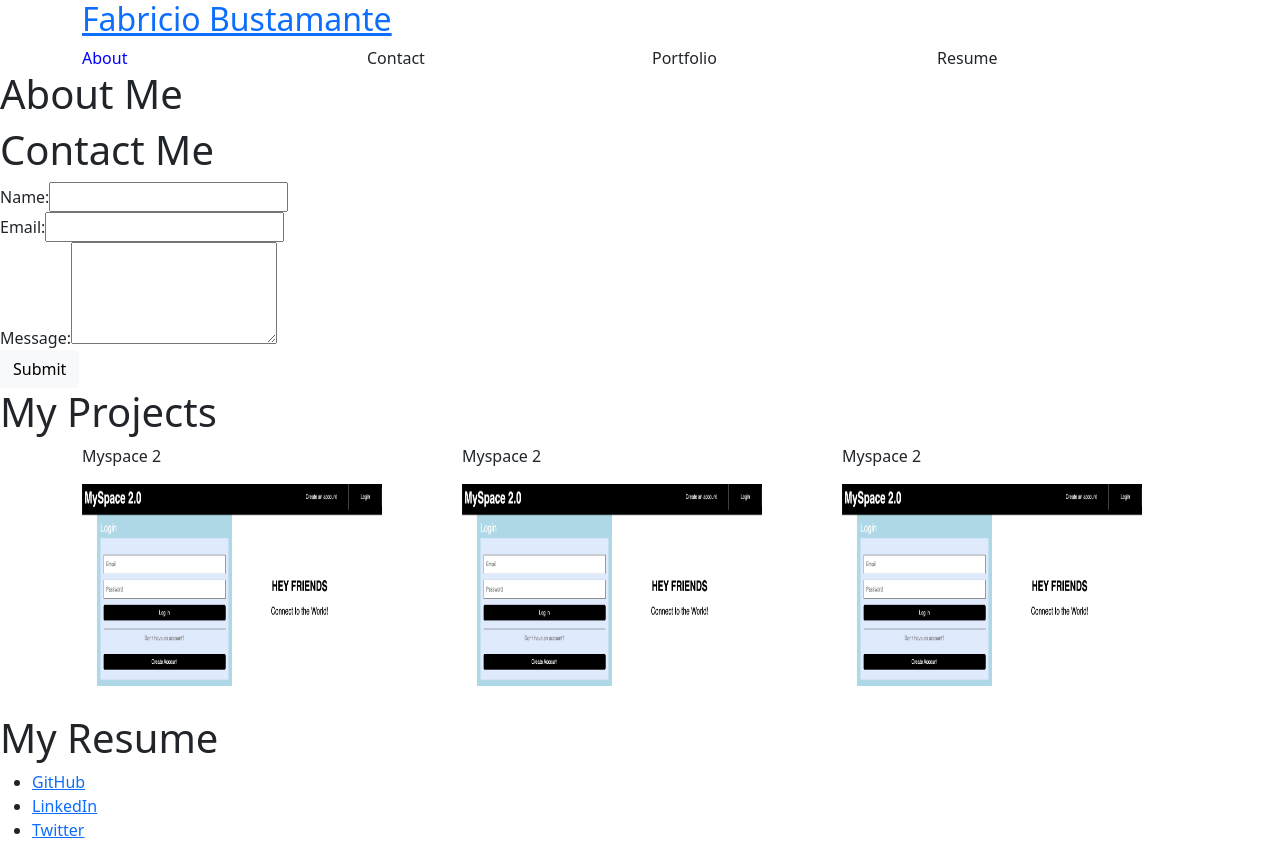
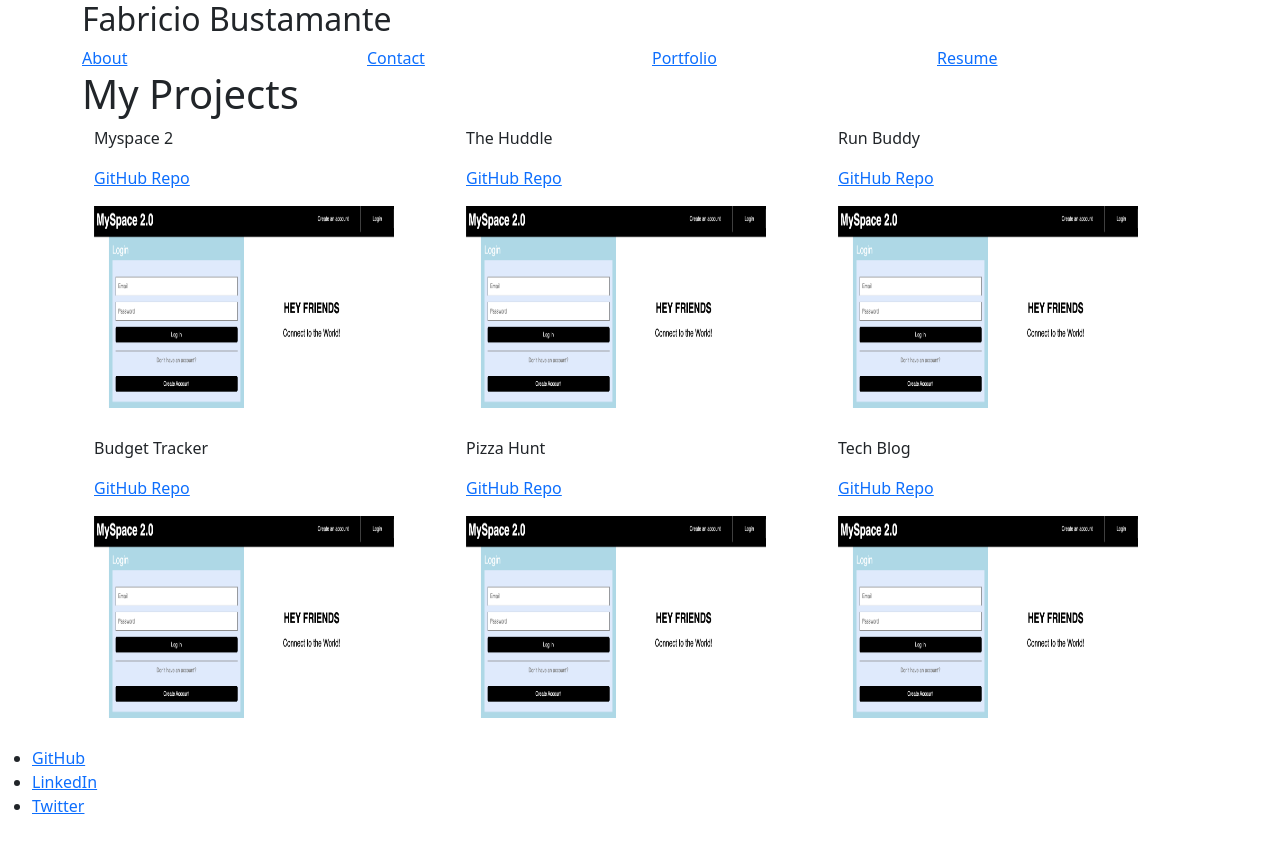
Before and after one commit to fab1214/React-Portfolio, a React (Create React App) app: page /Portfolio in a window 1280 px wide. After the commit the page ends 834 px from the top, so only its background shows below. Built offline with nearby package versions, Linux system fonts and the light colour scheme.

Commit message:
use react router for MPA experience, add projects to portfolio component

```diff
--- a/package.json
+++ b/package.json
@@ -9,6 +9,7 @@
     "bootstrap": "^5.1.3",
     "react": "^17.0.2",
     "react-dom": "^17.0.2",
+    "react-router-dom": "^5.3.0",
     "react-scripts": "5.0.0",
     "web-vitals": "^2.1.3"
   },
--- a/src/App.js
+++ b/src/App.js
@@ -1,4 +1,5 @@
 import React, {useState} from 'react';
+import {BrowserRouter, Route} from 'react-router-dom';
 import 'bootstrap/dist/css/bootstrap.min.css';
 import Nav from './components/Nav';
 import About from './components/About';
@@ -27,19 +28,25 @@ function App() {
   const [currentSection, setCurrentSection] = useState(sections[0]);
 
   return (
+      <BrowserRouter>
     <div>
       <Nav
       sections={sections}
       currentSection={currentSection}
       setCurrentSection={setCurrentSection} />
       <main>
-      <About />
-      <Contact />
-      <Portfolio />
-      <Resume />
+        <div className="container">
+          <Route exact path='/About' component={About} />
+          <Route exact path='/Contact' component={Contact} />
+          <Route exact path='/Portfolio' component={Portfolio} />
+          <Route exact path='/Resume' component={Resume} />
+
+          {/* <Route component={About} /> */}
+        </div>
       <Footer />
       </main>
     </div>
+    </BrowserRouter>
   );
 }
 
--- a/src/components/Nav/index.js
+++ b/src/components/Nav/index.js
@@ -1,4 +1,5 @@
 import React, {useEffect} from "react";
+import { Link } from 'react-router-dom';
 
 const Nav = (props) => {
   const {
@@ -17,7 +18,7 @@ const Nav = (props) => {
       <div className="container">
         <div className="row">
           <h2>
-            <a href="/">Fabricio Bustamante</a>
+            Fabricio Bustamante
           </h2>
         </div>
         <nav>
@@ -32,7 +33,7 @@ const Nav = (props) => {
                   className={`col ${currentSection.name === section.name && 'navActive'}`} key={section.name}
                   onClick={() => { setCurrentSection(section)}}
                 >
-                  {section.name}
+                  <Link to={`${section.name}`}>{section.name}</Link>
                 </div>
               ))}
             </div>
--- a/src/components/Portfolio/index.js
+++ b/src/components/Portfolio/index.js
@@ -1,61 +1,66 @@
 import React from "react";
-import photo from "../../assets/project thumbnail/myspace-2.png";
+import photo from "../../assets/project-thumbnail/myspace-2.png";
 
 const Portfolio = () => {
   //declare object to hold projects
-  const projects = {
+  const projects = [
+  {
     name: "Myspace 2",
     url: "https://secure-falls-17879.herokuapp.com/login",
-  };
+    alt: 'myspace 2 app',
+    repo: "https://github.com/fab1214/MySpace-2"
+  },
+  {
+    name: "The Huddle",
+    url: "https://markgranade.github.io/the-huddle/",
+    alt: 'the huddle app',
+    repo: "https://github.com/MarkGranade/the-huddle"
+  },
+  {
+    name: "Run Buddy",
+    url: "https://fab1214.github.io/run-buddy-/",
+    alt: 'run buddy app',
+    repo: "https://github.com/fab1214/run-buddy-"
+  },
+  {
+    name: "Budget Tracker",
+    url: "https://stormy-stream-94592.herokuapp.com/",
+    app: 'budget tracker app',
+    repo: "https://github.com/fab1214/Budget-Tracker"
+  },
+  {
+    name: "Pizza Hunt",
+    url: "https://mighty-retreat-87057.herokuapp.com/",
+    alt: 'pizza app',
+    repo: "https://github.com/fab1214/pizza-hunt"
+  },
+  {
+    name: "Tech Blog",
+    url: "https://aqueous-tundra-44491.herokuapp.com/",
+    alt: 'tech blog',
+    repo: "https://github.com/fab1214/MVC-Tech-Blog"
+  }
+  ];
 
   return (
     <section>
       <h1>My Projects</h1>
       <div className="container">
         <div className="row">
-
+        {projects.map((project) => (
         <div className="col-4">
-            <p>{projects.name}</p>
-            <div>
-              <a href={projects.url}>
+        <p>{project.name}</p>
+        <a href={project.repo}><p>GitHub Repo</p></a>
+          <a href={project.url}>
             <img
               src={photo}
-                  alt="myspace 2 app"
+              alt={project.alt}
               width="300px"
               height="230px"
             />
           </a>
         </div>
-          </div>
-
-          <div className="col-4">
-            <p>{projects.name}</p>
-            <div>
-              <a href={projects.url}>
-                <img
-                  src={photo}
-                  alt="myspace 2 app"
-                  width="300px"
-                  height="230px"
-                />
-              </a>
-            </div>
-          </div>
-
-          <div className="col-4">
-            <p>{projects.name}</p>
-            <div>
-              <a href={projects.url}>
-                <img
-                  src={photo}
-                  alt="myspace 2 app"
-                  width="300px"
-                  height="230px"
-                />
-              </a>
-            </div>
-          </div>
-
+        ))}
       </div>
      </div>
     </section>
```
Also changed, not shown: src/assets/project-thumbnail/myspace-2.png (renamed from src/assets/project thumbnail/myspace-2.png), src/components/Projects/index.js (deleted), 1 other file (tests, documents, lock files or other folders). Lines whose indentation alone changed are shown as unchanged.
